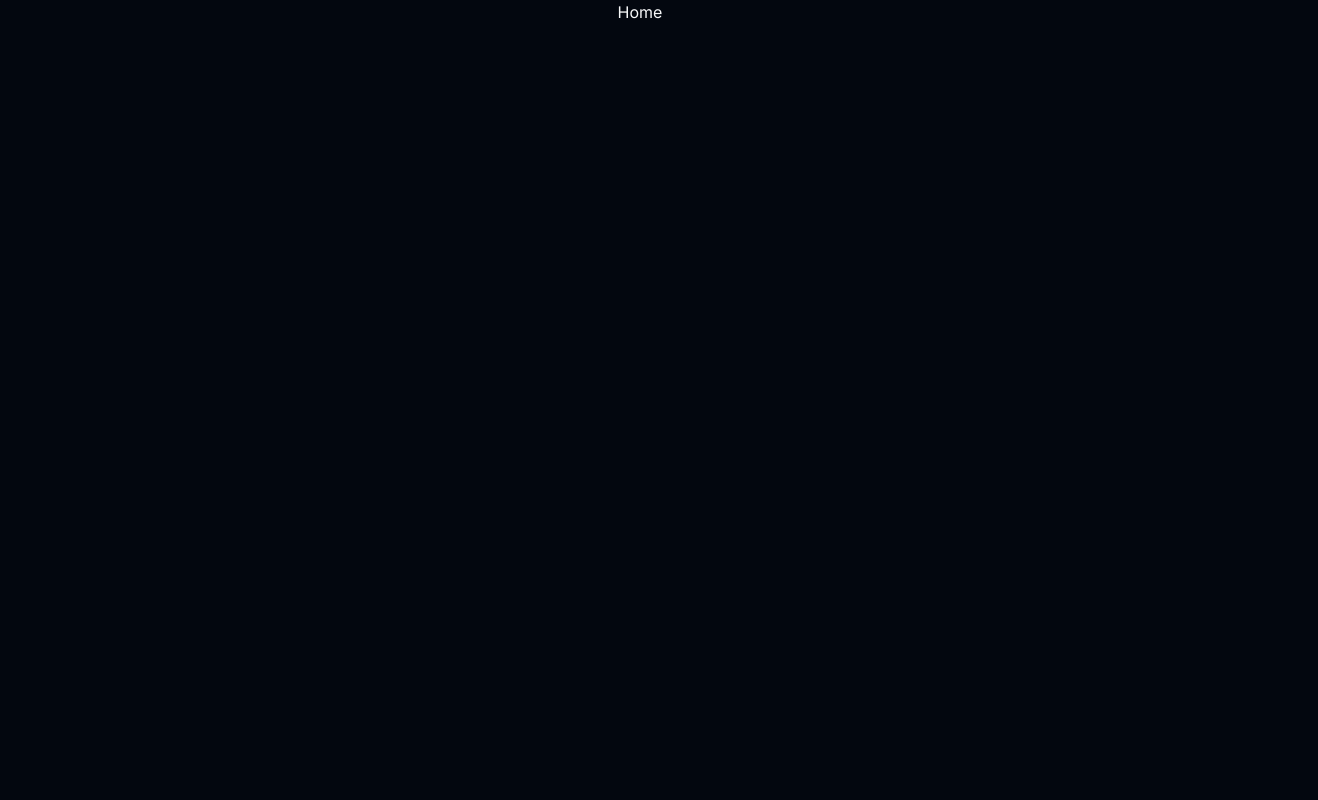
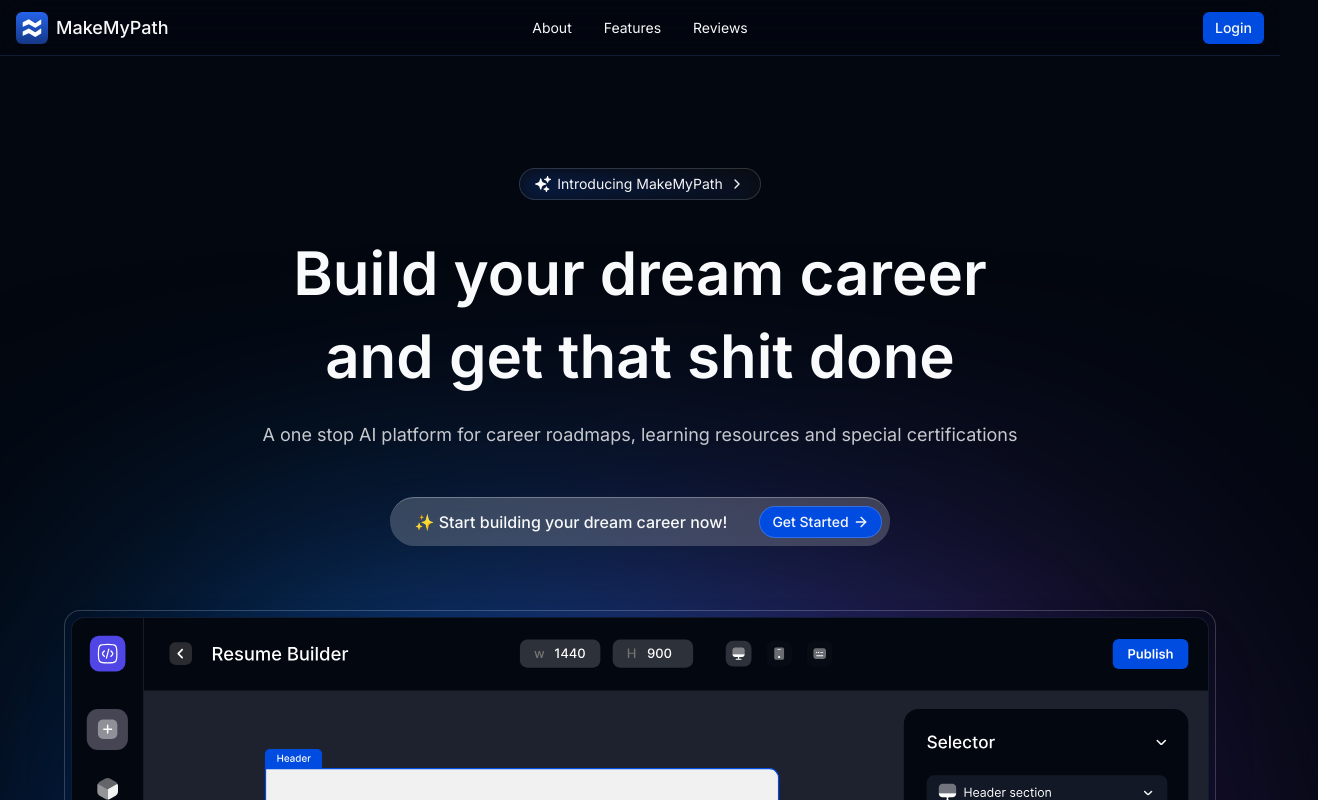
Before and after one commit to Shobhnik13/makemypath, a Next.js app: page / in a window 1280 px wide. Shown: the top 800 px of the page, 1318 px wide, since content can reach past the window. Built offline with nearby package versions, Linux system fonts and the light colour scheme.

Commit message:
added landing , nav, architecture, hero section and now wroking on section 2.o i.e how it works

```diff
--- a/package.json
+++ b/package.json
@@ -9,6 +9,7 @@
     "lint": "next lint"
   },
   "dependencies": {
+    "@google/generative-ai": "^0.21.0",
     "@radix-ui/react-dialog": "^1.0.5",
     "@radix-ui/react-dropdown-menu": "^2.0.6",
     "@radix-ui/react-label": "^2.0.2",
@@ -20,6 +21,7 @@
     "lucide-react": "^0.379.0",
     "next": "14.2.3",
     "next-themes": "^0.3.0",
+    "openai": "^4.78.1",
     "react": "^18",
     "react-dom": "^18",
     "sonner": "^1.7.1",
--- a/src/app/(landing)/layout.tsx
+++ b/src/app/(landing)/layout.tsx
@@ -1,3 +1,4 @@
+import { Navbar } from '@/components';
 import React from 'react'
 
 interface Props {
@@ -7,6 +8,7 @@
 const MarketingLayout = ({ children }: Props) => {
     return (
         <div className="flex flex-col items-center w-full">
+            <Navbar/>
             {children}
         </div>
     )
--- a/src/app/(landing)/page.tsx
+++ b/src/app/(landing)/page.tsx
@@ -1,10 +1,103 @@
+import { Container, Wrapper } from "@/components";
+import { BorderBeam } from "@/components/ui/border-beam";
+import { Button } from "@/components/ui/button";
+import { ArrowRight, ChevronRight } from "lucide-react";
+import Image from "next/image";
+import Link from "next/link";
 import React from "react";
 
 const HomePage = () => {
+
     return (
-        <div>
-            Home
-        </div>
+        <section className="w-full relative flex items-center justify-center flex-col px-4 md:px-0 py-8">
+
+
+                {/* section 1.o  */}
+                {/* hero section  */}
+                <Wrapper>
+                    {/* for rendering animated comp  */}
+                    {/* for animating inside in container then further get rendered in wrapper->container->children  */}
+                    <Container>
+                                {/* div 1  */}
+                    <div className="flex flex-col items-center justify-center py-20 h-full">
+                             {/* below code is for introducing makemypath badge with light revolving border */}
+                             <button className="group relative grid overflow-hidden rounded-full px-4 py-1 shadow-[0_1000px_0_0_hsl(0_0%_20%)_inset] transition-colors duration-200">
+                            <span>
+                                <span className="spark mask-gradient absolute inset-0 h-[100%] w-[100%] animate-flip overflow-hidden rounded-full [mask:linear-gradient(white,_transparent_50%)] before:absolute before:aspect-square before:w-[200%] before:rotate-[-90deg] before:animate-rotate before:bg-[conic-gradient(from_0deg,transparent_0_340deg,white_360deg)] before:content-[''] before:[inset:0_auto_auto_50%] before:[translate:-50%_-15%]" />
+                            </span>
+                            <span className="backdrop absolute inset-[1px] rounded-full bg-neutral-950 transition-colors duration-200 group-hover:bg-neutral-900" />
+                            <span className="h-full w-full blur-md absolute bottom-0 inset-x-0 bg-gradient-to-tr from-primary/40"></span>
+                            <span className="z-10 py-0.5 text-sm text-neutral-100 flex items-center justify-center gap-1.5">
+                                <Image src="/icons/sparkles-dark.svg" alt="✨" width={24} height={24} className="w-4 h-4" />
+                                Introducing MakeMyPath
+                                <ChevronRight className="w-4 h-4" />
+                            </span>
+                        </button>
+                        {/* above code is for introducing makemypath badge with light revolving border */}
+
+                        {/* div 1.o  */}
+                        {/* now this div is inside the main div so that it appears below badge lighting and with delay class as it is under container and which is further in wrapper  */}
+                        <div className="flex flex-col items-center mt-8 max-w-3xl w-11/12 md:w-full">
+                           {/* for taglines of h1 and p  */}
+                            <h1 className="text-4xl md:text-6xl lg:textxl md:!leading-snug font-semibold text-center bg-clip-text bg-gradient-to-b from-gray-50 to-gray-50 text-transparent">
+                                Build your dream career and get that shit done
+                            </h1>
+                            <p className="text-base md:text-lg text-foreground/80 mt-6 text-center">
+                                A one stop AI platform for career roadmaps, learning resources and special certifications
+                            </p>
+
+                            {/* below code is for the badge witj get started button and a tagline */}
+
+                            <div className="hidden md:flex relative items-center justify-center mt-8 md:mt-12 w-full">
+                                <Link href="#" className="flex items-center justify-center w-max rounded-full border-t border-foreground/30 bg-white/20 backdrop-blur-lg px-2 py-1 md:py-2 gap-2 md:gap-8 shadow-3xl shadow-background/40 cursor-pointer select-none">
+                                    <p className="text-foreground text-sm text-center md:text-base font-medium pl-4 pr-4 lg:pr-0">
+                                        ✨ Start building your dream career now!
+                                    </p>
+                                    <Button size="sm" className="rounded-full hidden lg:flex border border-foreground/20">
+                                        Get Started
+                                        <ArrowRight className="w-4 h-4 ml-1" />
+                                    </Button>
+                                </Link>
+                            </div>
+                            {/* above code is for badge with starte button and a tagline  */}
+                    </div>
+
+                    {/* div 2.o for image and revolving border and gradient  */}
+                    <div className="relative flex items-center py-10 md:py-20 w-full">
+                         <div className="absolute top-1/2 left-1/2 -z-10 gradient w-3/4 -translate-x-1/2 h-3/4 -translate-y-1/2 inset-0 blur-[10rem]"></div>
+                            <div className="-m-2 rounded-xl p-2 ring-1 ring-inset ring-foreground/20 lg:-m-4 lg:rounded-2xl bg-opacity-50 backdrop-blur-3xl">
+                                <Image
+                                    src="/assets/dashboard.svg"
+                                    alt="banner image"
+                                    width={1200}
+                                    height={1200}
+                                    quality={100}
+                                    className="rounded-md lg:rounded-xl bg-foreground/10 shadow-2xl ring-1 ring-border"
+                                />
+
+                                <BorderBeam size={250} duration={10} delay={9} />
+                            </div>
+                    </div>
+
+                </div>
+
+
+                    </Container>
+                </Wrapper>
+
+
+                {/* section 2.o  */}
+                {/* how it works  */}
+                <Wrapper>
+                    <Container>
+                        <div>
+
+                        </div>
+                    </Container>
+                </Wrapper>
+
+
+        </section>
     )
 };
 
--- /dev/null
+++ b/src/components/global/Container.tsx
@@ -0,0 +1,26 @@
+"use client";
+
+import { cn } from "@/lib/utils";
+import { motion } from "framer-motion";
+
+interface Props {
+    className?: string;
+    children: React.ReactNode;
+    delay?: number;
+    reverse?: boolean;
+}
+const Container = ({ children, className, delay = 0.2, reverse }: Props) => {
+  return (
+    <motion.div
+            className={cn("w-full h-full", className)}
+            initial={{ opacity: 0, y: reverse ? -20 : 20 }}
+            whileInView={{ opacity: 1, y: 0 }}
+            viewport={{ once: false }}
+            transition={{ delay: delay, duration: 0.4, ease: "easeInOut", }}
+        >
+            {children}
+    </motion.div>
+  )
+}
+
+export default Container
--- /dev/null
+++ b/src/components/global/Wrapper.tsx
@@ -0,0 +1,16 @@
+import { cn } from "@/lib/utils";
+
+interface Props {
+    className?: string;
+    children: React.ReactNode;
+}
+const Wrapper = ({ children, className }: Props) => {
+
+  return (
+    <div className={cn("h-full mx-auto w-full max-w-screen-xl px-4 md:px-20",className)}>
+        {children}
+    </div>
+  )
+}
+
+export default Wrapper
--- /dev/null
+++ b/src/components/navigation/Navbar.tsx
@@ -0,0 +1,42 @@
+import Link from "next/link"
+import Icons from "../global/icons"
+import { Button, buttonVariants } from "../ui/button"
+
+const Navbar = () => {
+    const user = false
+  return (
+    <header className="px-4 h-14 sticky top-0 inset-x-0 w-full bg-background/40 backdrop-blur-lg border-b border-border z-50">
+        <div className="flex items-center justify-between h-full mx-auto md:max-w-screen-xl lg:max-w-screen-2xl">
+            {/* 1st div  */}
+            <div className="flex items-start">
+                <Link href="/" className="flex items-center gap-2">
+                    <Icons.logo className="w-8 h-8"/>
+                    <span className="text-lg font-medium">MakeMyPath</span>
+                </Link>
+            </div>
+            {/* 2md div  */}
+            <nav className="hidden md:block absolute left-1/2 top-1/2 transform -translate-x-1/2 -translate-y-1/2">
+                        <ul className="flex items-center justify-center gap-8">
+                            <Link href="#" className="hover:text-foreground/80 text-sm">About</Link>
+                            <Link href="#" className="hover:text-foreground/80 text-sm">Features</Link>
+                            <Link href="#" className="hover:text-foreground/80 text-sm">Reviews</Link>
+                         </ul>
+            </nav>
+            {/* 3rd div for user  */}
+            <div className="flex items-center gap-4">
+              {
+                user?("user is here"):(
+                    <>
+                    <Link href={'/sign-in'} className={buttonVariants({ size: "sm", variant: "default" })}>
+                    Login
+                    </Link>
+                    </>
+                )
+              }
+            </div>
+        </div>
+    </header>
+  )
+}
+
+export default Navbar
```
Also changed, not shown: src/components/index.ts (+7 -1 lines), 1 other file (tests, documents, lock files or other folders).
